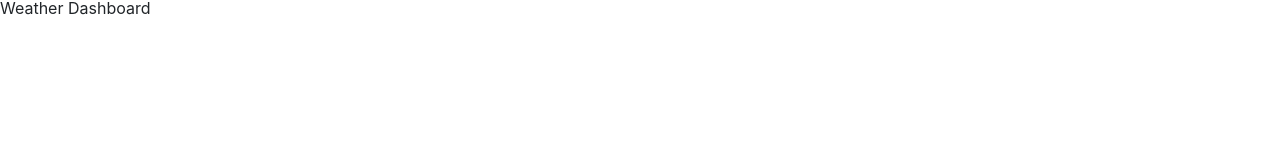
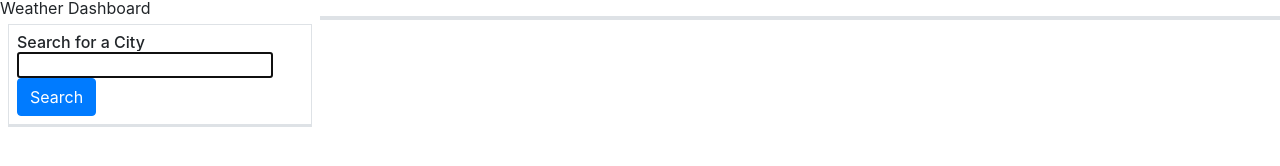
Before and after one commit to Michayla-C/Weather-dashboard, a plain HTML site: page index.html in a window 1280 px wide. Drawn offline with nearby package versions, Linux system fonts and the light colour scheme.

Commit message:
added city search form

```diff
--- a/index.html
+++ b/index.html
@@ -18,6 +18,33 @@
 <body>
     <header>Weather Dashboard</header>
 
+    <main class="container-fluid">
+        <div class = "row">
+            <div class="col-12 col-md-3 p-2 search-column">
+                <form class = "border p-2" id = "searchCity">
+                    <h4>Search for a City</h2>
+                    <input id="city" type = "text" autofocus = "true" class = "formInput"/>
+                    <button class = "btn btn-primary" type = "submit">Search</button>
+                </form>
+                <div class = "past-search border" id = "pastSearchButtons"></div>
+            </div>
+            <div class="col-12 col-md-9">
+                <div class = "row border selected-city" id = "currentForecast">
+                    <div class = "col-12">
+                        <h2 id="searchedCity"></h2>
+                        <div id = "currentWeatherContainer" class = "listGroup"></div>
+                    </div>
+                </div>
+                <div class = "row border" id = "fiveDayForecast">
+                        <h2 class= "col-12" id = "forecast"></h2>
+                        <div class = "d-flex" id = "fivedayContainer"></div>
+                </div>
+            </div>
+        </div>
+    </main>
+
+
+
     <script src="script.js"></script>
 </body>
 </html>
```
